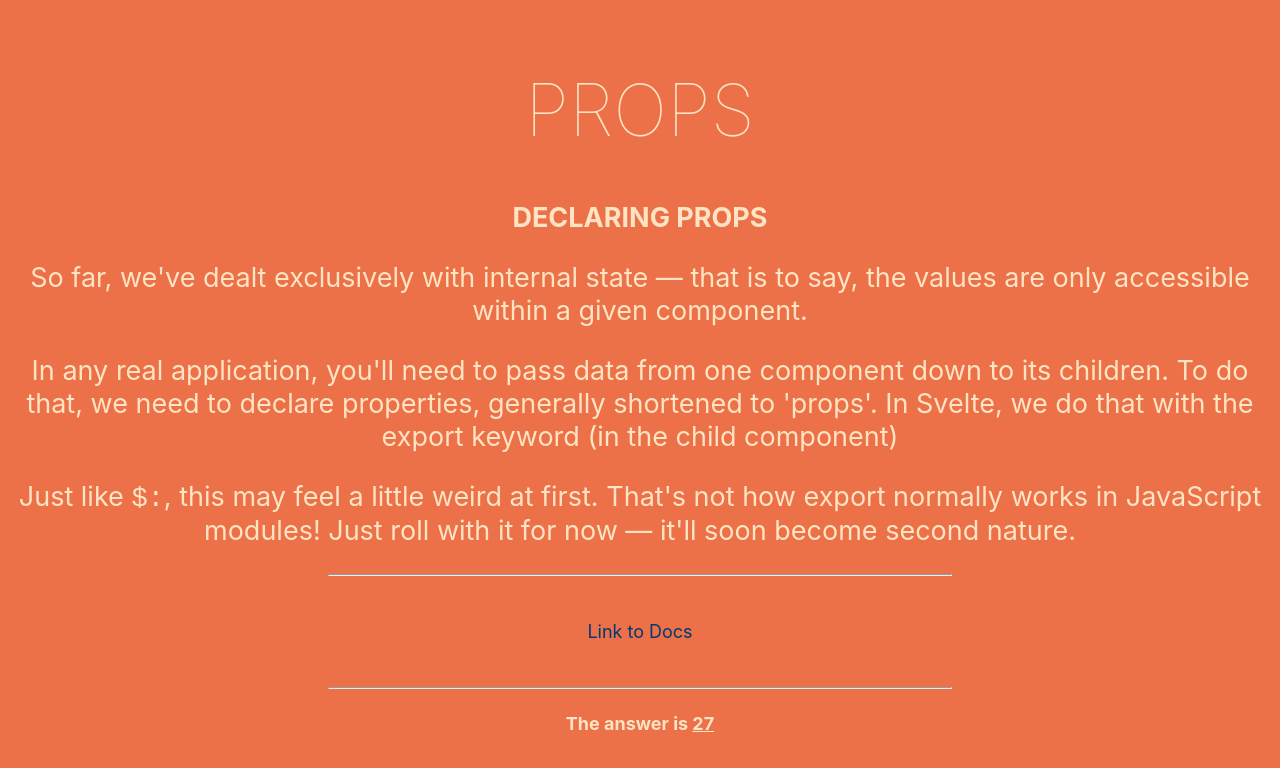
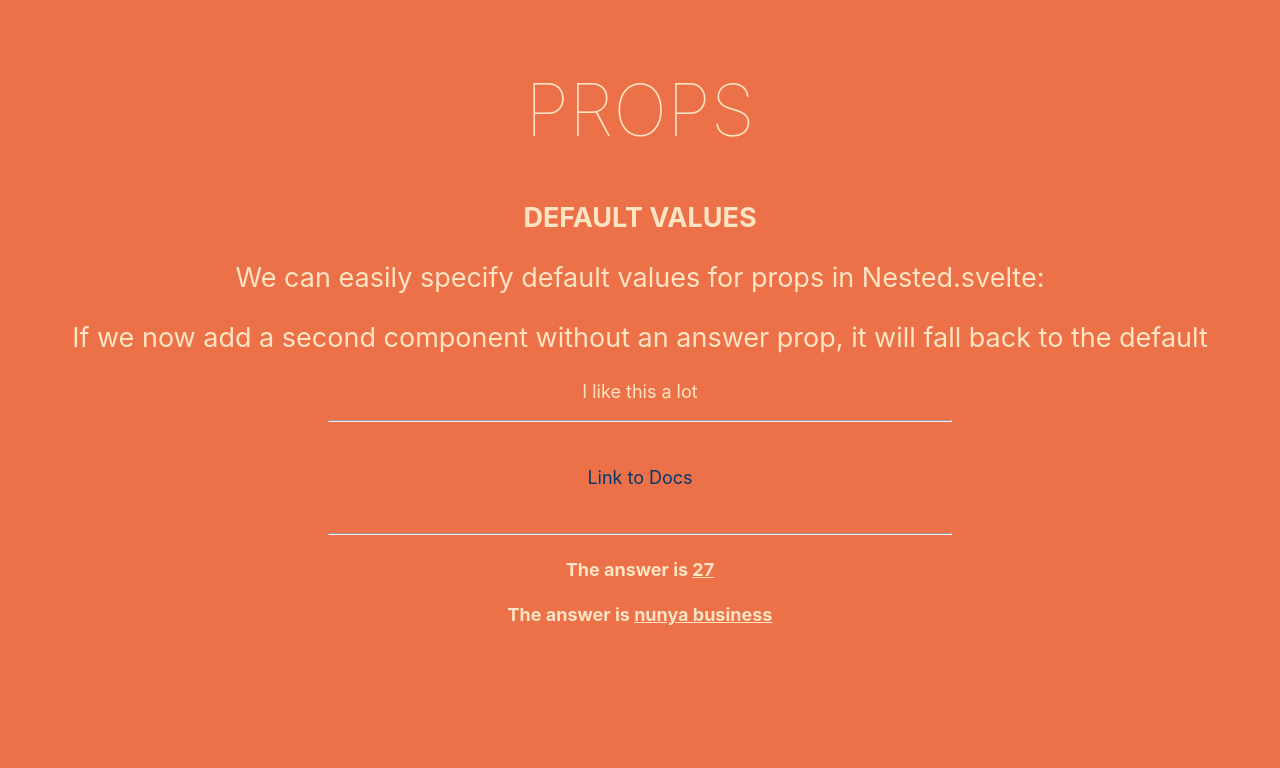
Before and after one commit to GillyRabutTsurwa/svelte-with-docs, a Svelte app: page / in a window 1280 px wide. Shown: the top 768 px of the page. Built offline with nearby package versions, Linux system fonts and the light colour scheme.

Commit message:
Props' Default Values

```diff
--- a/src/App.svelte
+++ b/src/App.svelte
@@ -2,9 +2,9 @@
   import Nested from "./Nested.svelte";
 
   let title = "Props";
-  let subtitle = "Declaring Props";
+  let subtitle = "Default Values";
 
-  const topicPrependText = "declaring-props";
+  const topicPrependText = "default-values";
   const currentTutoLink = `https://svelte.dev/tutorial/${topicPrependText}`;
 </script>
 
@@ -12,17 +12,9 @@
   <div class="docs">
     <h1 class="docs__title">{title}</h1>
     <h2 class="docs__subtitle">{subtitle}</h2>
-    <p class="docs__text">
-      So far, we've dealt exclusively with internal state — that is to say, the values are only accessible within a given component.
-    </p>
-    <p class="docs__text">
-      In any real application, you'll need to pass data from one component down to its children. To do that, we need to declare properties, generally
-      shortened to 'props'. In Svelte, we do that with the export keyword (in the child component)
-    </p>
-    <p class="docs__text">
-      Just like <code>$:</code>, this may feel a little weird at first. That's not how export normally works in JavaScript modules! Just roll with it
-      for now — it'll soon become second nature.
-    </p>
+    <p class="docs__text">We can easily specify default values for props in Nested.svelte:</p>
+    <p class="docs__text">If we now add a second component without an answer prop, it will fall back to the default</p>
+    <p>I like this a lot</p>
   </div>
   <hr />
   <div class="links">
@@ -31,6 +23,7 @@
   <hr />
   <div class="code">
     <Nested answer={27} />
+    <Nested />
   </div>
 </main>
 
--- a/src/Nested.svelte
+++ b/src/Nested.svelte
@@ -1,5 +1,5 @@
 <script>
-  export let answer; // NOTE: export keyword necessary to declare this variable as a prop
+  export let answer = "nunya business"; // NEW: now we have a prop with a default value
 </script>
 
 <h4>The answer is <span class="underline">{answer}</span></h4>
```
Also changed, not shown: 1 other file (tests, documents, lock files or other folders).
